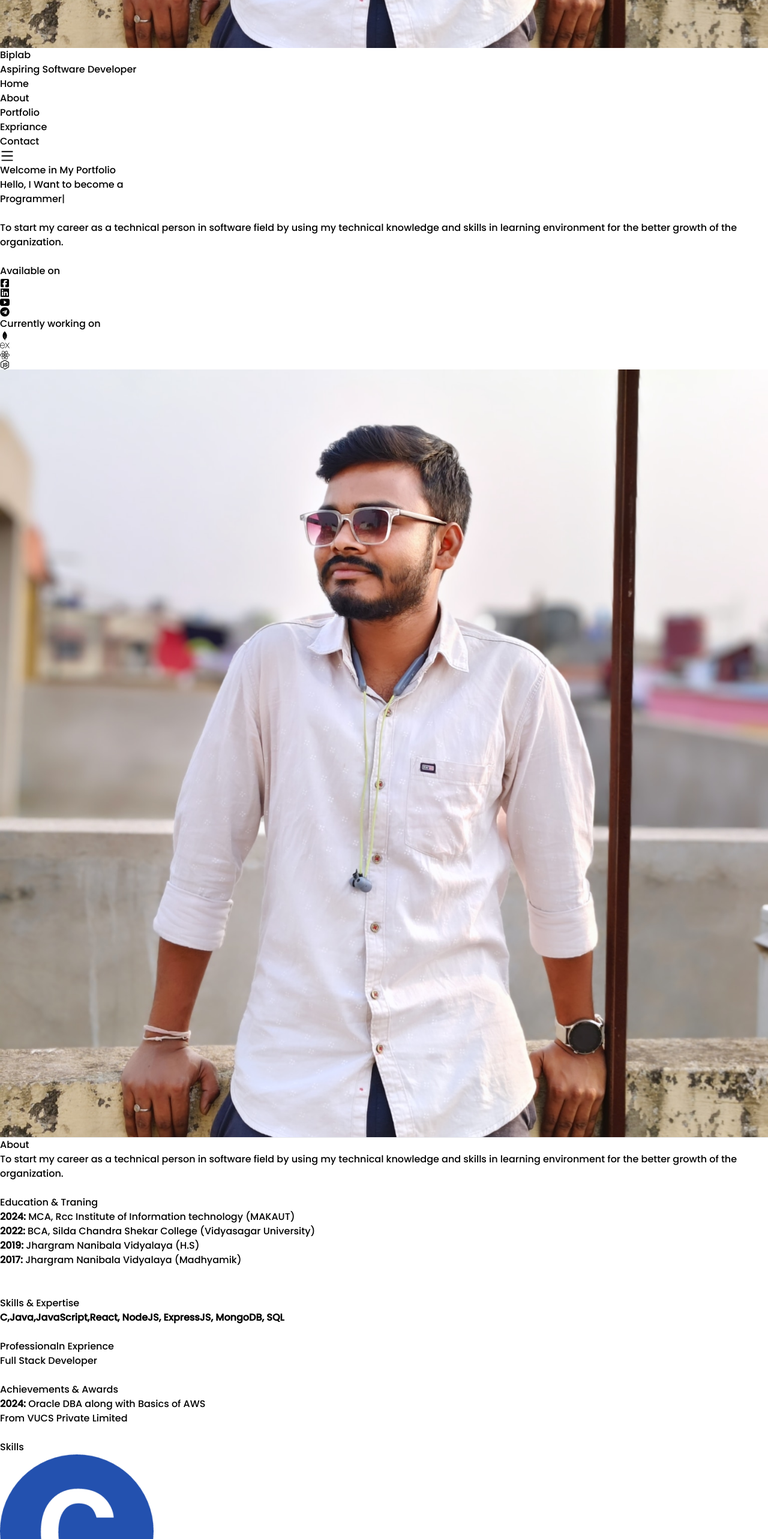
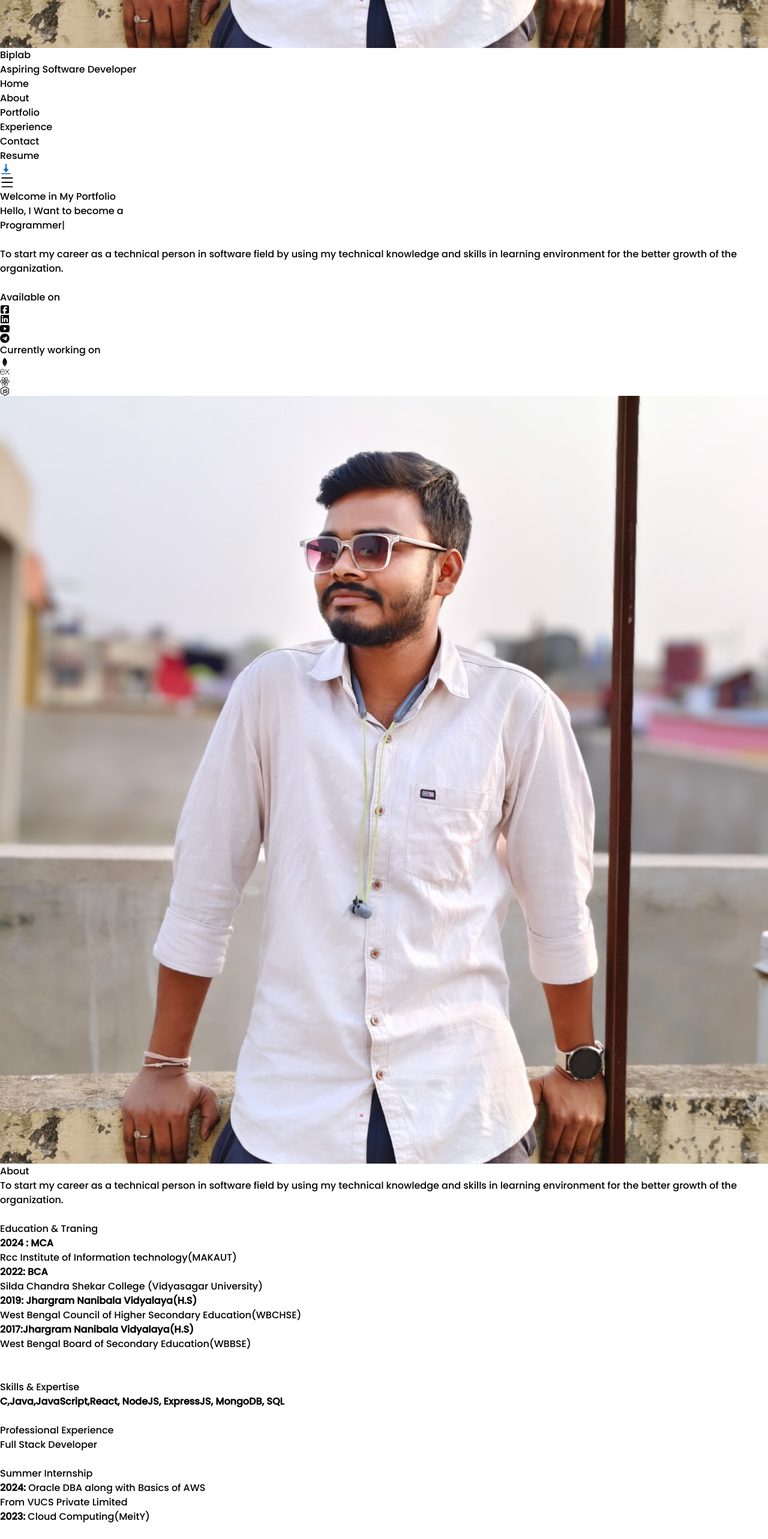
Before and after one commit to Biplab29/PortFolio, a React (Vite) app: page / in a window 1280 px wide. Shown: the part 1200-3766 px from the top of the page at 60% size. Built offline with nearby package versions, Linux system fonts and the light colour scheme; a web font is replaced by a local one.

Commit message:
1st commit

```diff
--- a/src/components/About.jsx
+++ b/src/components/About.jsx
@@ -16,16 +16,20 @@ function About() {
         </h1>
         <span>
         <div>
-            <strong>2024:</strong> MCA, Rcc Institute of Information technology (MAKAUT)
+            <strong>2024 : MCA</strong>
+            <p >Rcc Institute of Information technology(MAKAUT)</p>
           </div>
           <div>
-            <strong>2022:</strong> BCA, Silda Chandra Shekar College (Vidyasagar University)
+            <strong>2022: BCA</strong>
+            <p>Silda Chandra Shekar College (Vidyasagar University)</p>
           </div>
           <div>
-            <strong>2019:</strong> Jhargram Nanibala Vidyalaya (H.S)
+            <strong>2019: Jhargram Nanibala Vidyalaya(H.S)</strong>
+            <p> West Bengal Council of Higher Secondary Education(WBCHSE) </p>
           </div>
           <div>
-            <strong>2017:</strong> Jhargram Nanibala Vidyalaya (Madhyamik)
+            <strong>2017:Jhargram Nanibala Vidyalaya(H.S)</strong>
+            <p> West Bengal Board of Secondary Education(WBBSE)</p>
           </div>
         </span>
         <br />
@@ -42,20 +46,24 @@ function About() {
         </span>
         <br />
         <h1 className="text-green-500 font-semibold text-xl">
-       Professionaln Exprience
+       Professional Experience
         </h1>
         <span>
             Full Stack Developer
         </span>
         <br /><br />
         <h1 className="text-green-500 font-semibold text-xl">
-        Achievements & Awards
+        Summer Internship
         </h1>
         <span>
             <div>
             <strong>2024: </strong>
             Oracle DBA along with Basics of AWS<br />
             From VUCS Private Limited
+          </div>
+          <div>
+            <strong>2023: </strong>
+           Cloud Computing(MeitY)
           </div>
         </span>
         <br />
--- a/src/components/Experiance.jsx
+++ b/src/components/Experiance.jsx
@@ -22,18 +22,9 @@ function Experiance() {
             logo: java,
             name: "Java"
         },
+
         {
             id: 4,
-            logo: oracle,
-            name: "Oracle"
-        },
-        {
-            id: 5,
-            logo: spring,
-            name: "Spring Boot"
-        },
-        {
-            id: 6,
             logo: javascript,
             name: "JavaScript"
         }
--- a/src/components/Home.jsx
+++ b/src/components/Home.jsx
@@ -10,6 +10,7 @@ import { SiExpress } from "react-icons/si";
 import { FaReact } from "react-icons/fa";
 import { FaNodeJs } from "react-icons/fa";
 import { ReactTyped } from "react-typed";
+import { FcDownload } from "react-icons/fc";
 
 
 function Home() {
@@ -85,7 +86,7 @@ function Home() {
                     <div className="md:w-1/2 md:ml-48 md:mt-20 mt-8 order-1">
                         <img
                             src={pic}
-                            className="rounded-full md:w-[300px] md:h-[300px]" alt="" />
+                            className="rounded-full md:w-[450px] md:h-[450px]" alt="" />
                     </div>
                 </div>
             </div>
--- a/src/components/Navbar.jsx
+++ b/src/components/Navbar.jsx
@@ -1,77 +1,78 @@
-import React, { useState } from 'react'
-import pic from "../../public/photo.jpg"
+import React, { useState } from 'react';
+import pic from "../../public/photo.jpg";
 import { AiOutlineMenu } from "react-icons/ai";
 import { IoCloseSharp } from "react-icons/io5";
 import { Link } from 'react-scroll';
+import { FcDownload } from "react-icons/fc";
+
 
 function Navbar() {
     const [menu, setMenu] = useState(false);
     const navItems = [
-        {
-            id: 1,
-            text: "Home"
-        },
-        {
-            id: 2,
-            text: "About"
-        },
-        {
-            id: 3,
-            text: "Portfolio"
-        },
-        {
-            id: 4,
-            text: "Expriance"
-        },
-        {
-            id: 5,
-            text: "Contact"
-        },
-    ]
+        { id: 1, text: "Home" },
+        { id: 2, text: "About" },
+        { id: 3, text: "Portfolio" },
+        { id: 4, text: "Experience" },
+        { id: 5, text: "Contact" },
+    ];
 
     return (
         <>
             <div className="max-w-screen-2xl container mx-auto px-4 md:px-20 h-16 shadow-md fixed top-0 left-0 right-0 z-50 bg-white">
                 <div className="flex justify-between items-center h-16">
-                    <div className=" flex space-x-2 ">
+                    <div className="flex space-x-2">
                         <img src={pic} className="h-12 w-12 rounded-full" alt="" />
-                        <h1 className="font-semibold text-xl cursor-pointer">
+                        <h2 className="font-semibold text-xl cursor-pointer">
                             Bipla<span className="text-green-500 text-2xl">b</span>
-                            <p> Aspiring Software Developer</p>
-                        </h1>
+                            <p className="text-sm">Aspiring Software Developer</p>
+                        </h2>
                     </div>
 
                     {/* For Desktop */}
-
-                    <div>
+                    <div className="flex items-center">
                         <ul className="hidden md:flex space-x-8">
-                            {
-                                navItems.map(({ id, text }) => (
+                            {navItems.map(({ id, text }) => (
                                 <li
                                     className="hover:scale-105 duration-200 cursor-pointer"
                                     key={id}
                                 >
-                                        <Link to={text}
+                                    <Link
+                                        to={text}
                                         smooth={true}
                                         duration={500}
                                         offset={-70}
                                         activeClass="active"
-                                        >{text}</Link>
+                                    >
+                                        {text}
+                                    </Link>
                                 </li>
-                                ))
-                            }
+                            ))}
                         </ul>
+
+                        {/* Resume Button */}
+                        <a
+                            href="../../public/resume.pdf" // Change this to your actual resume link
+                            target="_blank"
+                            rel="noopener noreferrer"
+                            className="hidden md:inline-flex items-center px-2 py-2 ml-8 text-white bg-green-500 hover:bg-green-600 rounded-lg shadow-md duration-200"
+                        >
+
+                            Resume
+                            <FcDownload className="mr-1" size={20} />
+                        </a>
+
+                        {/* Mobile Menu Icon */}
                         <div onClick={() => setMenu(!menu)} className="md:hidden">
                             {menu ? <IoCloseSharp size={24} /> : <AiOutlineMenu size={24} />}
                         </div>
                     </div>
                 </div>
-                {
-                    menu && (
+
+                {/* Mobile Menu */}
+                {menu && (
                     <div className="absolute top-16 left-0 right-0 bg-white shadow-md">
                         <ul className="md:hidden flex flex-col h-screen items-center justify-center space-y-3 text-xl">
-                                {
-                                    navItems.map(({ id, text }) => (
+                            {navItems.map(({ id, text }) => (
                                 <li
                                     className="hover:scale-105 duration-200 font-semibold cursor-pointer"
                                     key={id}
@@ -83,20 +84,28 @@ function Navbar() {
                                         duration={500}
                                         offset={-70}
                                         activeClass="active"
-                                            >{text}</Link>
+                                    >
+                                        {text}
+                                    </Link>
                                 </li>
-                                    ))
-                                }
+                            ))}
+
+                            {/* Resume Button in Mobile Menu */}
+                            <a
+                                href="/resume.pdf" // Change this to your actual resume link
+                                target="_blank"
+                                rel="noopener noreferrer"
+                                className="inline-flex items-center px-4 py-2 text-white bg-green-500 hover:bg-green-600 rounded-lg shadow-md duration-200"
+                            >
+                                Resume
+                                <FcDownload className="mr-2" size={20} />
+                            </a>
                         </ul>
                     </div>
-
-                    )
-                }
-                {/* For Mobile */}
-
+                )}
             </div>
         </>
-    )
+    );
 }
 
-export default Navbar
+export default Navbar;
```
Also changed, not shown: 1 other file (tests, documents, lock files or other folders). Lines whose indentation alone changed are shown as unchanged.
